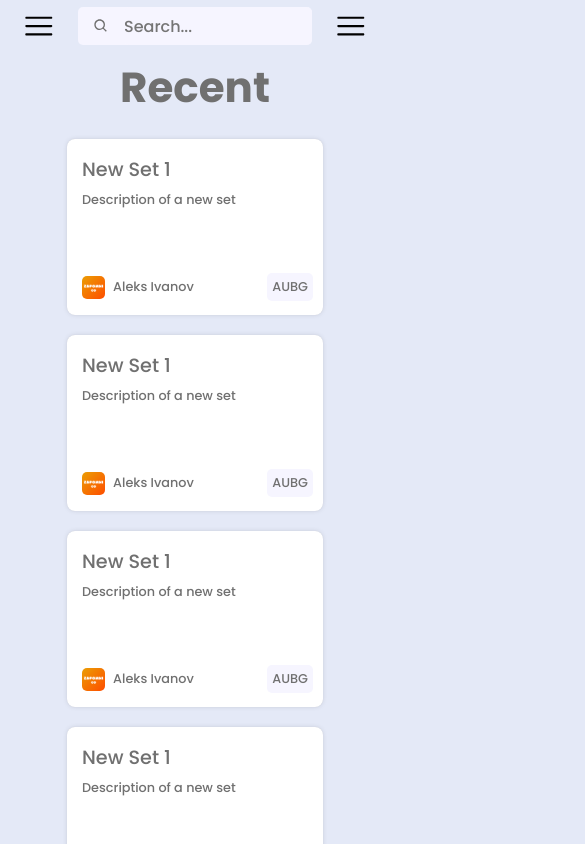
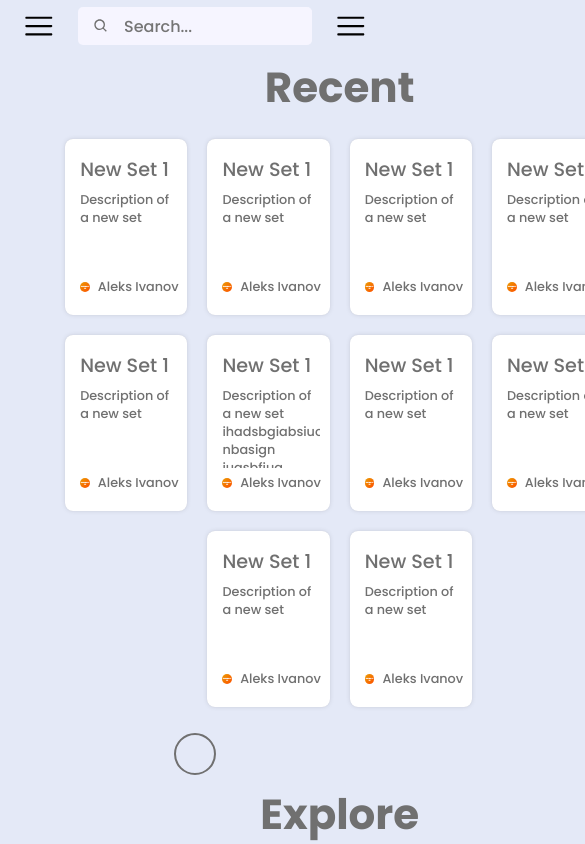
Before and after one commit to ZapomniGo/zapomnigo-client, a React (Vite) app: page / in a window 390 px wide. Shown: the top 844 px of the page, 585 px wide, since content can reach past the window. Built offline with nearby package versions, Linux system fonts and the light colour scheme; some icons are missing.

Commit message:
changes to %.2

```diff
--- a/src/app-components/Dashboard/_dashboard.scss
+++ b/src/app-components/Dashboard/_dashboard.scss
@@ -52,7 +52,7 @@
 
     }
     .set-card{
-      width: 15rem !important;
+      // width: 15rem !important;
     }
     .open {
       transition: $tran-03;
--- a/src/app-components/SetCard/_setCard.scss
+++ b/src/app-components/SetCard/_setCard.scss
@@ -7,7 +7,7 @@
     flex-direction: column;
     background-color: white;
     // width: 18rem;
-    width: 18.5%;
+    width: 18%;
     margin: 10px;
     border-radius: 8px;
     padding: 10px;
@@ -91,24 +91,24 @@
       }
 }
 
-@media only screen and (max-width: 1550px){
-    .set-card{
-        width: 23%;
-    }
-}
+// @media only screen and (max-width: 1550px){
+//     .set-card{
+//         width: 23%;
+//     }
+// }
 
-@media only screen and (max-width: 1350px){
-    .set-card{
-        width: 30%;
-    }
-}
+// @media only screen and (max-width: 1350px){
+//     .set-card{
+//         width: 30%;
+//     }
+// }
 
 
 
 @media only screen and (max-width: 1000px){
     .set-card{
         height: 11rem;
-        width: 16rem ;
+        // width: 16rem ;
         .category-title{
             text-align: center;
             margin-left: 0;
```
